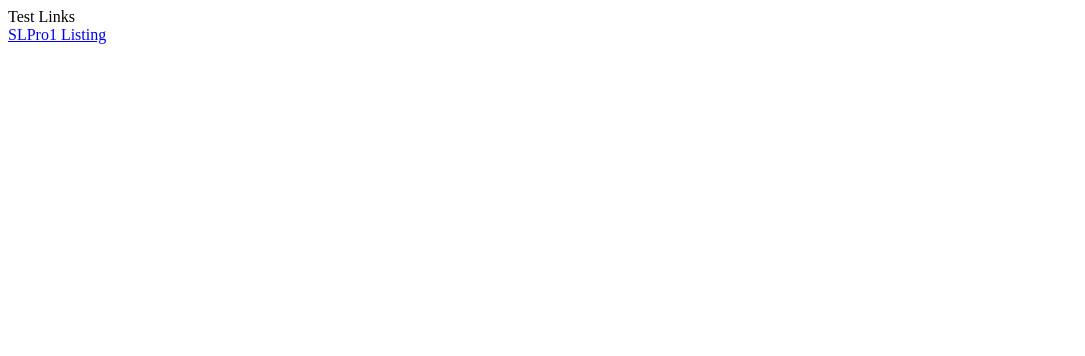
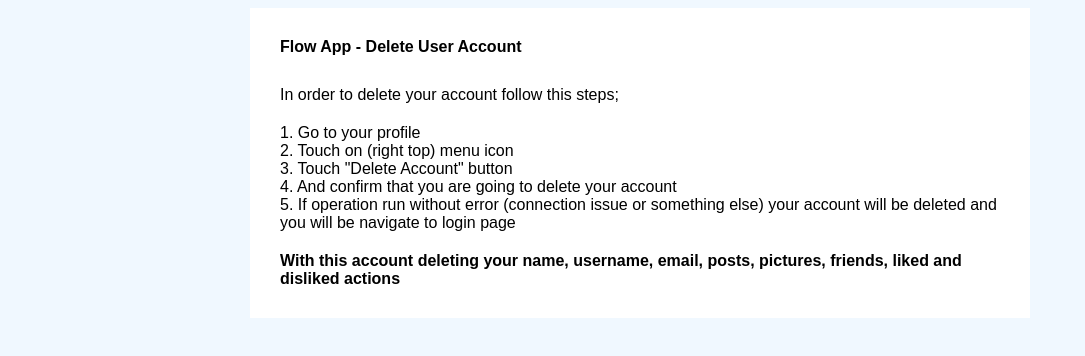
Before and after one commit to coskund/TestSite, a plain HTML site: page index.html in a window 1280 px wide. Shown: the whole page, without its empty margins (0-1085 px from the left). Drawn offline with Linux system fonts and the light colour scheme.

Commit message:
Updated and added Flow how to delete site

```diff
--- a/index.html
+++ b/index.html
@@ -5,10 +5,16 @@
         <meta name="viewport" content="width=device-width, initial-scale=1.0">
         <title>Document</title>
     </head>
-    <body>
-
-        <div>Test Links</div>
-        <a href="SLPro1://Profile">SLPro1 Listing</a>
-
+    <body style="font-family: Arial, Helvetica, sans-serif; background-color: aliceblue; ">
+        <div style="background-color: #fff; max-width: 720px; margin: auto; padding: 30px;">
+            <div style="font-weight: bold; font-size: 24; margin-bottom: 30px;">Flow App - Delete User Account</div>
+            <div style="margin-bottom: 20px;">In order to delete your account follow this steps;</div>
+            <div>1. Go to your profile</div>
+            <div>2. Touch on (right top) menu icon</div>
+            <div>3. Touch "Delete Account" button</div>
+            <div>4. And confirm that you are going to delete your account</div>
+            <div>5. If operation run without error (connection issue or something else) your account will be deleted and you will be navigate to login page</div>
+            <div style="margin-top: 20px; font-weight: bold;">With this account deleting your name, username, email, posts, pictures, friends, liked and disliked actions</div>
+        </div>
     </body>
 </html>
```
